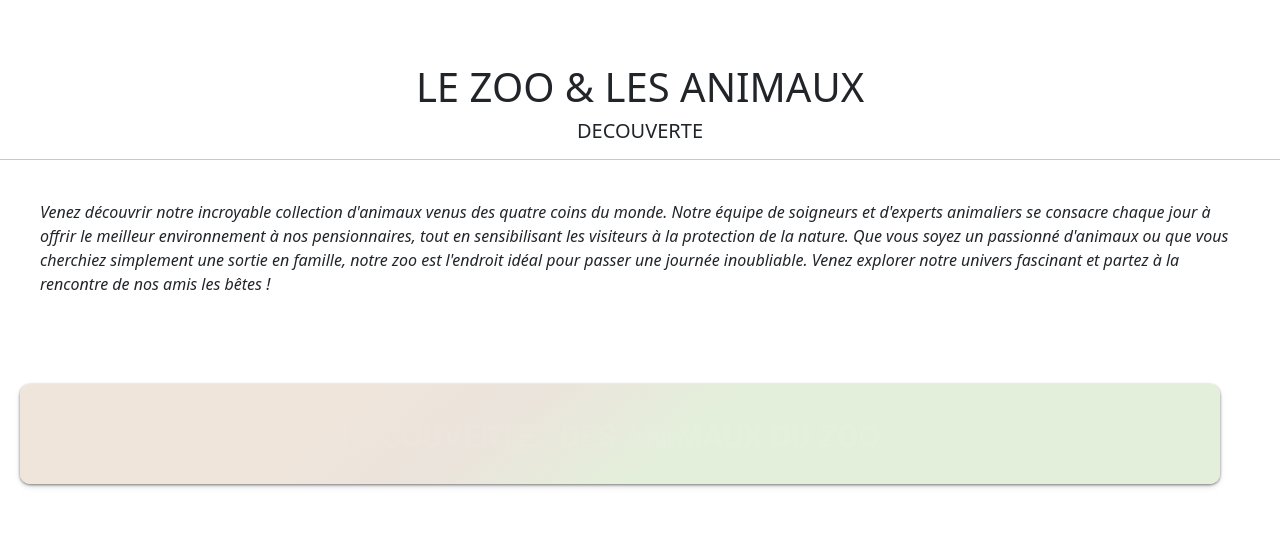
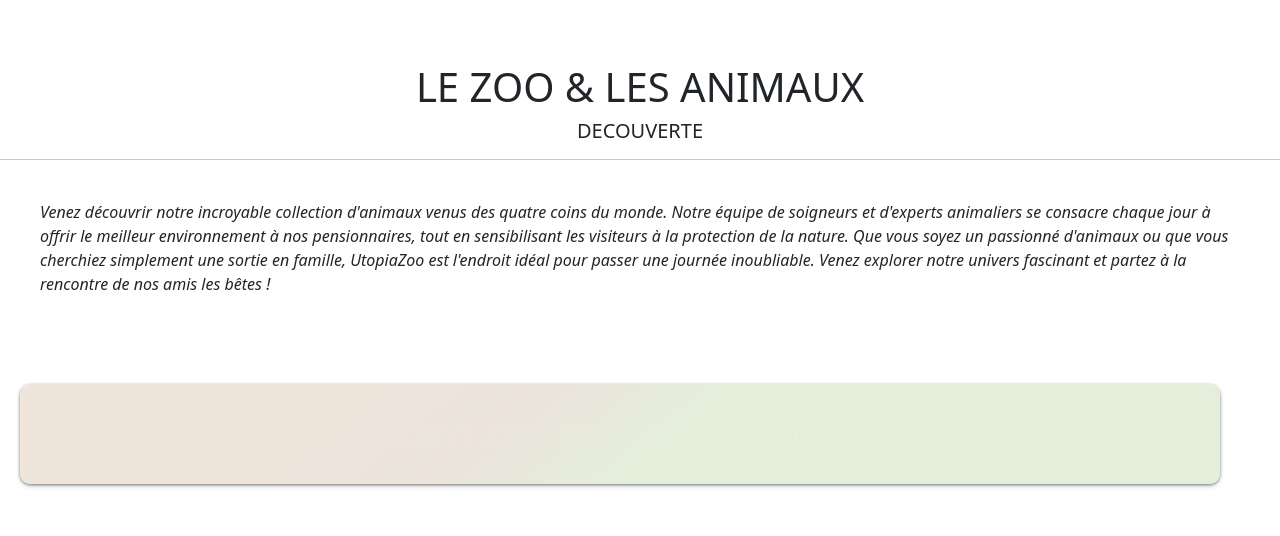
Before and after one commit to Myriam1501/utopiaZoo, a Symfony app: template templates/decouverte/index.html.twig in a window 1280 px wide. Shown: the part 107-643 px from the top of the page. Run offline with Twig, Linux system fonts and the light colour scheme; the template is opened without the code that fills it, so the values that code supplies are empty; some libraries are stand-ins or nearby versions.

Commit message:
structure de la page decouverte

```diff
--- a/templates/decouverte/index.html.twig
+++ b/templates/decouverte/index.html.twig
@@ -16,7 +16,7 @@
     <hr><br>
     <p> <i>
         Venez découvrir notre incroyable collection d'animaux venus des quatre coins du monde. Notre équipe de soigneurs et d'experts animaliers se consacre chaque jour à offrir le meilleur environnement à nos pensionnaires, tout en sensibilisant les visiteurs à la protection de la nature.
-        Que vous soyez un passionné d'animaux ou que vous cherchiez simplement une sortie en famille, notre zoo est l'endroit idéal pour passer une journée inoubliable. Venez explorer notre univers fascinant et partez à la rencontre de nos amis les bêtes !
+        Que vous soyez un passionné d'animaux ou que vous cherchiez simplement une sortie en famille, UtopiaZoo est l'endroit idéal pour passer une journée inoubliable. Venez explorer notre univers fascinant et partez à la rencontre de nos amis les bêtes !
         </i></p>
     <br><br><br>
     <div class="titre">
@@ -30,6 +30,14 @@
 
     <br>
     <br><br>
+    <p>
+        <i>
+            Le zoo abrite une grande variété d'animaux fascinants, allant des félins majestueux comme les lions, les tigres et les léopards, aux primates intelligents comme les singes et les chimpanzés, en passant par les éléphants imposants, les girafes élancées et les reptiles étonnants comme les crocodiles et les serpents. Chacun de ces animaux a ses propres caractéristiques uniques et ses propres comportements fascinants à observer. Venez découvrir ces merveilles de la nature dans leur environnement naturel reconstitué au sein de UtopiaZoo.
+            <br><br>
+            Vous pouvez cliquer sur chaque animal pour découvrir des informations intéressantes et utiles sur leur habitat naturel, leur comportement, leur régime alimentaire et bien plus encore. Nous avons rassemblé pour vous une variété de faits et de détails sur chaque animal pour vous aider à mieux comprendre leur monde fascinant.
+        </i>
+    </p>
+    <br><br><br>
     <div class="content1">
                 <div class="example-wrapper">
                     <div class="lion">
@@ -161,13 +169,24 @@
 <br><br><br>
 
     <div class="titre">
-        <div class="titre2">
+        <div class="titre4">
         <div class="sousTitre">DECOUVERTE</div>
         <div class="sousTitre">
-            <span>DES ENDROITS DU ZOO</span>
+            <span>DU PLAN DU ZOO</span>
         </div>
         </div>
     </div>
+    <br><br><br>
+
+    <p>
+        <i>
+            UtopiaZoo est un lieu passionnant où vous pouvez explorer la faune du monde entier. Il est organisé en différents espaces pour vous permettre de découvrir différents habitats et écosystèmes.
+            Vous pouvez commencer votre visite par la section des animaux de la savane, où vous pourrez admirer les girafes, les éléphants et les rhinocéros. Ensuite, vous pourriez vous diriger vers la zone de la jungle pour observer les singes et les tigres ainsi que les reptiles dans la section dédiée. Il y a tant de choses à voir et à apprendre au zoo, alors venez vous immerger dans la diversité de la vie animale et découvrir le monde fascinant des créatures qui peuplent notre planète.
+            <br> <br>
+            Que vous soyez passionné par les grands félins, les primates, les oiseaux ou les reptiles, notre plan interactif est un excellent moyen de découvrir le monde fascinant des animaux du zoo. Alors, cliquez sur vos animaux préférés et laissez-vous emporter par leur beauté et leur diversité !
+        </i>
+    </p>
+
     <br><br><br>
 
     <div class="plan">
@@ -509,7 +528,25 @@
             margin-right: 40px;
             margin-left: 40px;
         }
+
+        .titre4 {
+            font-size: 39px;
+        }
+
     </style>
+
+    <br><br><br>
+    <div class="titre">
+        <div class="titre2">
+            <div class="sousTitre">DECOUVERTE</div>
+            <div class="sousTitre">
+                <span>DES ENDROITS DU ZOO</span>
+            </div>
+        </div>
+    </div>
+
+    <br>
+    <br><br>
 
     <!-- $$$$$$$$$$$$$$$$$$$.    PARTIE POPUP      $$$$$$$$$$$$$$$$$$$$ -->
     <!-- ----------------0---------------------- -->
```
